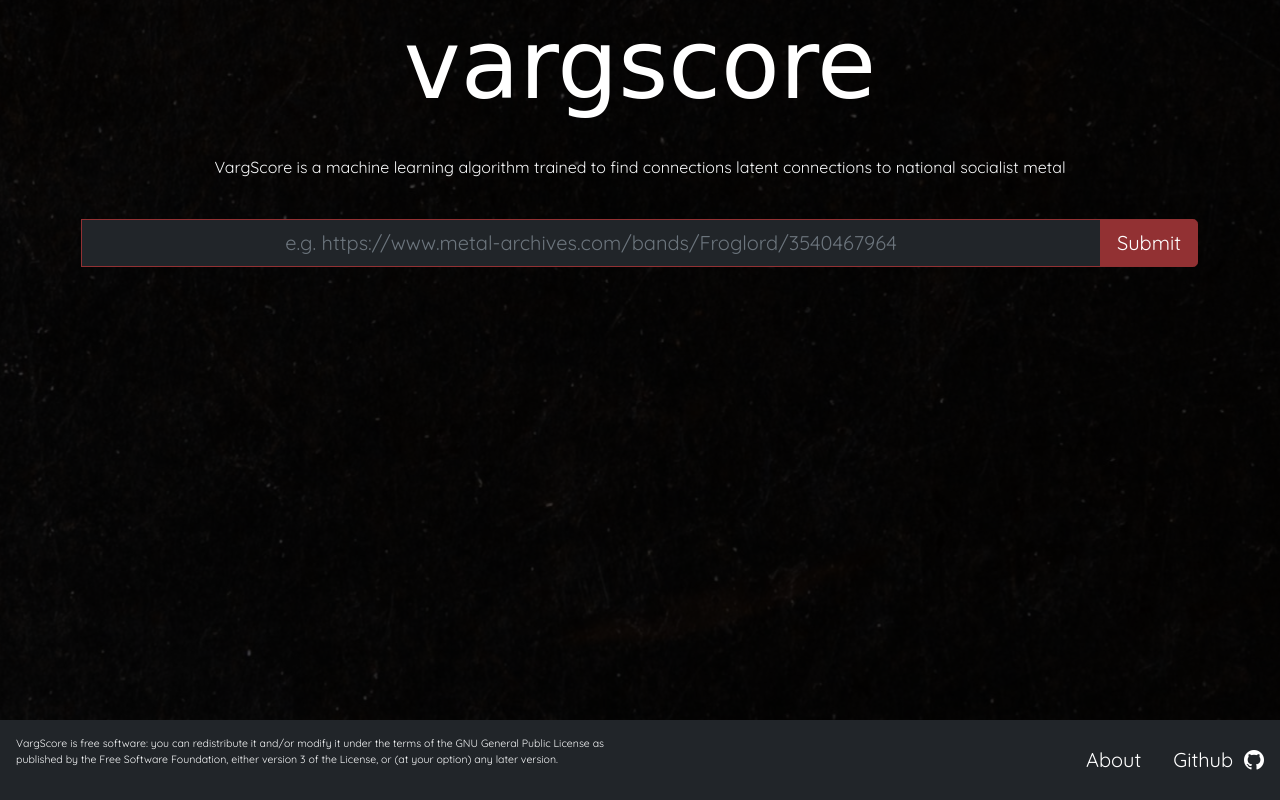
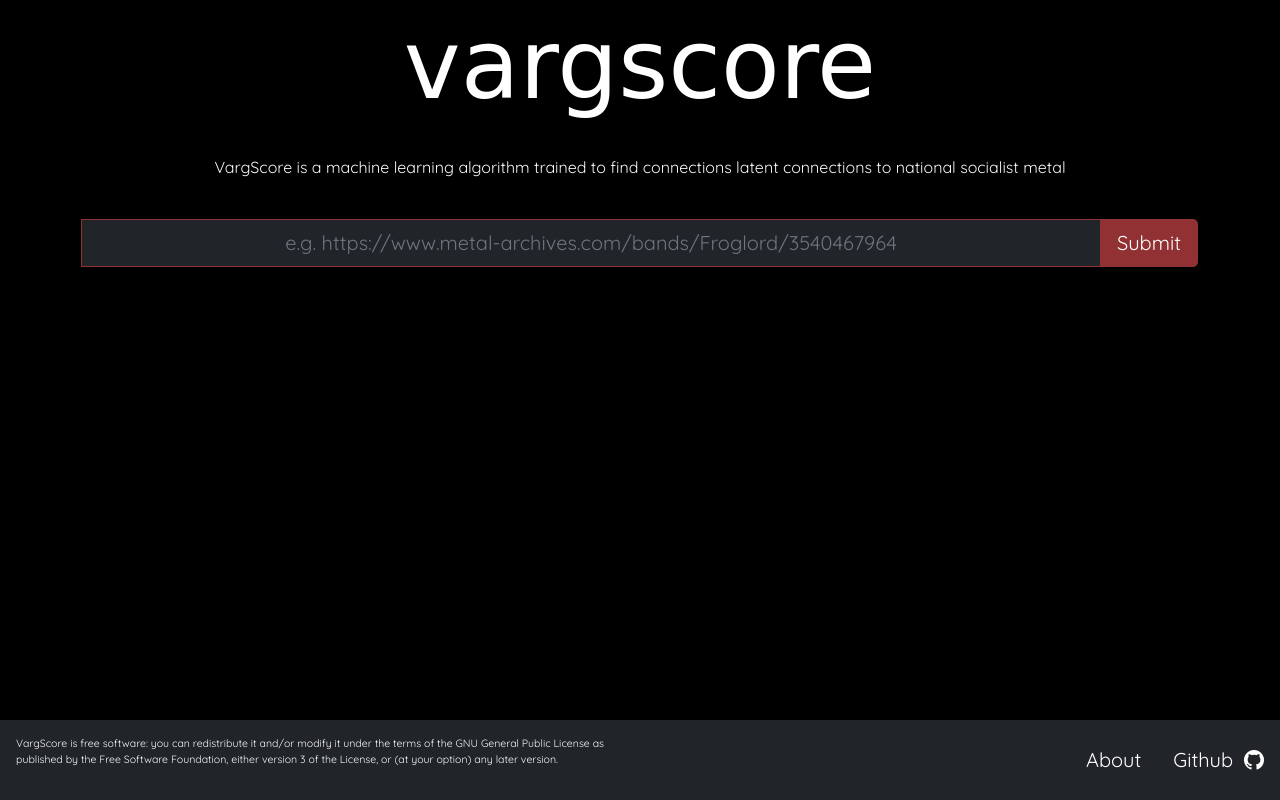
Before and after one commit to jonathanhild/metal-panopto, a Flask app: page / in a window 1280 px wide. Run offline with Flask 2, Linux system fonts and the light colour scheme; parts of the project's set-up code (start-up, migrations or seed data) failed here and were passed over; some web fonts are replaced.

Commit message:
remove background image

```diff
--- a/static/css/main.css
+++ b/static/css/main.css
@@ -23,11 +23,7 @@
  body{
     font-family: 'Quicksand', sans-serif;
     text-align: center;
-    background: linear-gradient(
-       rgba(0, 0, 0, 0.75),
-       rgba(0, 0, 0, 0.75)),
-       url('../img/bg.jpg'
-       ) no-repeat center center fixed;
+    background-color: black;
  }
 
 ::selection, ::-moz-selection{
```
Also changed, not shown: static/img/bg.jpg (deleted).
